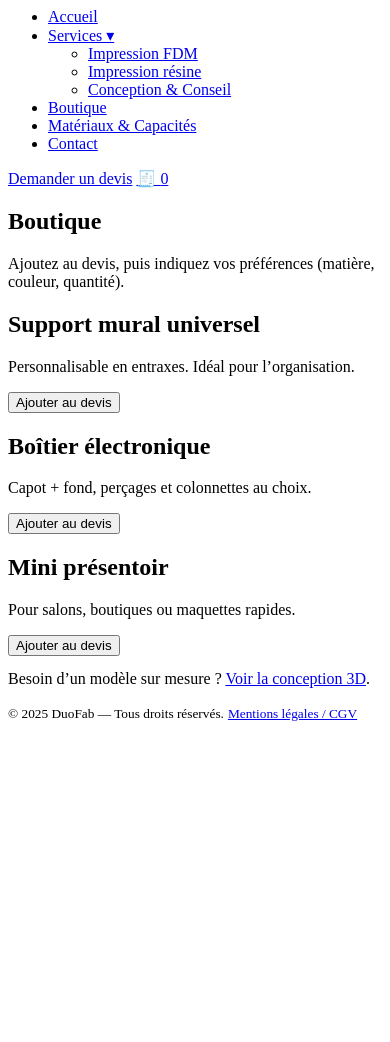
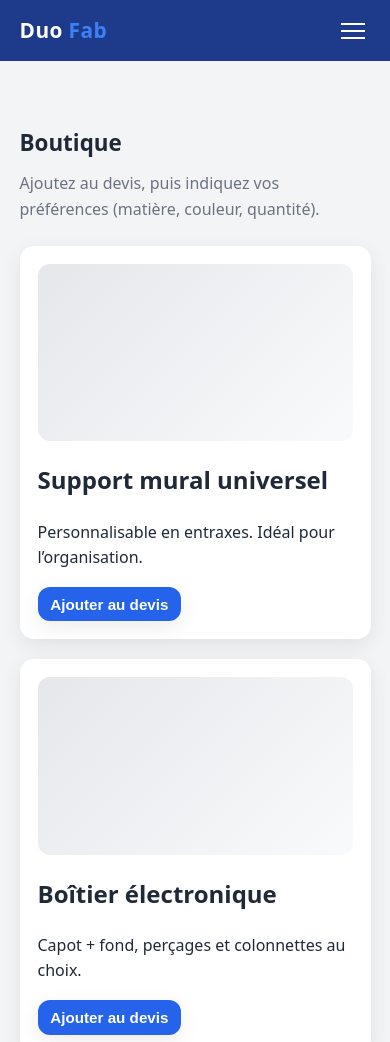
Before and after one commit to leocazalaa/duofab-site, a plain HTML site: page boutique.html in a window 390 px wide. Shown: the top 1042 px of the page. Before the commit the page ends 844 px from the top, so only its background shows below. Drawn offline with Linux system fonts and the light colour scheme.

Commit message:
Update boutique.html

```diff
--- a/boutique.html
+++ b/boutique.html
@@ -1,4 +1,19 @@
 <!-- boutique.html -->
+<!DOCTYPE html>
+<html lang="fr">
+<head>
+  <meta charset="UTF-8" />
+  <meta name="viewport" content="width=device-width, initial-scale=1" />
+  <title>Boutique — DuoFab</title>
+  <meta name="description" content="Modèles prêts à imprimer par DuoFab. Ajoutez au devis et choisissez le matériau et la couleur." />
+  <link rel="stylesheet" href="assets/css/style.css" />
+  <link rel="icon" href="favicon.ico" />
+</head>
+<body>
+  <header class="site-header">
+    <div class="container nav-wrap">
+      <a class="brand" href="index.html"><span class="brand-mark">Duo</span><span class="brand-mark alt">Fab</span></a>
+      <button class="burger" aria-label="Ouvrir le menu" aria-controls="mainnav" aria-expanded="false"><span></span><span></span><span></span></button>
       <nav id="mainnav" class="nav">
         <ul>
           <li><a href="index.html">Accueil</a></li>
@@ -20,12 +35,10 @@
     </div>
   </header>
 
-
   <section class="section">
     <div class="container">
       <h1 class="section-title">Boutique</h1>
       <p class="section-subtitle">Ajoutez au devis, puis indiquez vos préférences (matière, couleur, quantité).</p>
-
 
       <div class="grid cards">
         <article class="card product" data-sku="DF-001">
@@ -35,14 +48,12 @@
           <button class="btn small add-to-quote" data-sku="DF-001">Ajouter au devis</button>
         </article>
 
-
         <article class="card product" data-sku="DF-002">
           <div class="product-media" aria-hidden="true"></div>
           <h2>Boîtier électronique</h2>
           <p>Capot + fond, perçages et colonnettes au choix.</p>
           <button class="btn small add-to-quote" data-sku="DF-002">Ajouter au devis</button>
         </article>
-
 
         <article class="card product" data-sku="DF-003">
           <div class="product-media" aria-hidden="true"></div>
@@ -52,11 +63,9 @@
         </article>
       </div>
 
-
       <p class="muted" style="margin-top:14px">Besoin d’un modèle sur mesure ? <a href="services.html#conception">Voir la conception 3D</a>.</p>
     </div>
   </section>
-
 
   <footer class="site-footer">
     <div class="container foot">
@@ -65,7 +74,6 @@
     </div>
   </footer>
 
-
   <script src="assets/js/app.js" defer></script>
 </body>
 </html>
```
Lines whose indentation alone changed are shown as unchanged.
